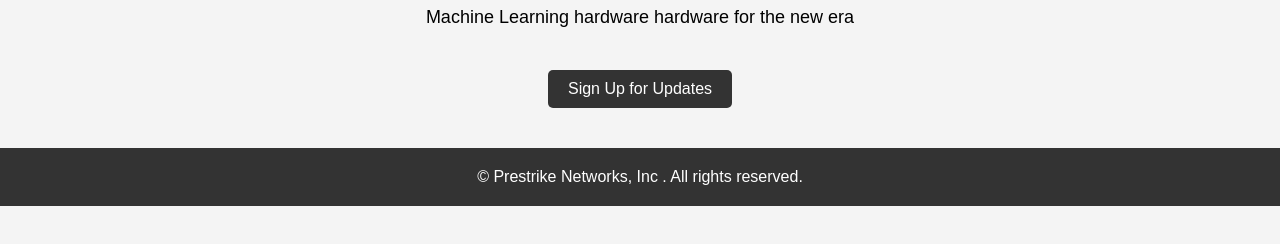
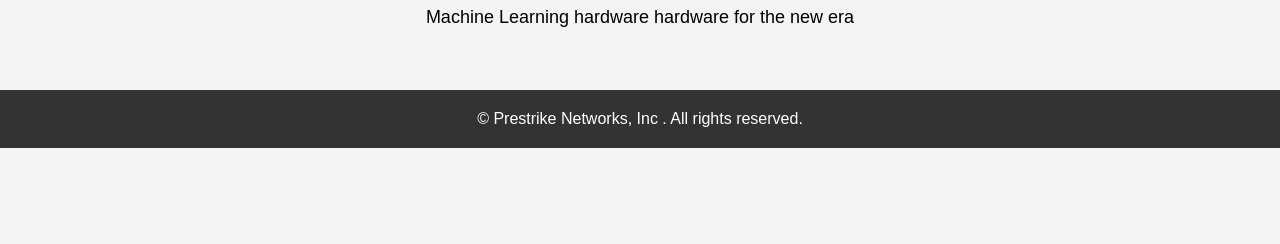
Before and after one commit to prestrike/web, a plain HTML site: page index.html in a window 1280 px wide. Shown: the part 212-456 px from the top of the page. Drawn offline with Linux system fonts and the light colour scheme.

Commit message:
Update index.html
not taking signups yet

```diff
--- a/index.html
+++ b/index.html
@@ -71,7 +71,6 @@
         <div class="container">
             <h1>Coming soon!</h1>
             <p>Machine Learning hardware hardware for the new era</p>
-            <a href="#" class="cta">Sign Up for Updates</a>
         </div>
     </main>
 
```
